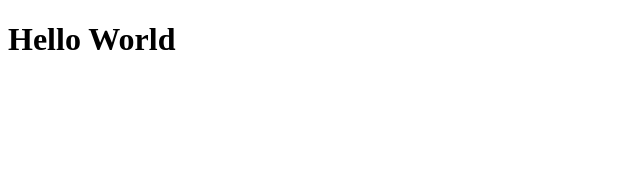
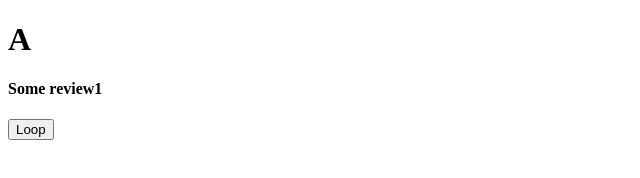
Before and after one commit to SuhasGavas/Vanilla-JS-Projects, a plain HTML site: page Reviews/index.html in a window 1280 px wide. Shown: the whole page, without its empty margins (0-640 px from the left). Drawn offline with Linux system fonts and the light colour scheme.

Commit message:
Reviews update

```diff
--- a/Reviews/index.html
+++ b/Reviews/index.html
@@ -7,9 +7,9 @@
     <title>Review</title>
   </head>
   <body>
-    <div>
-      <h1>Hello World</h1>
-      <spa
-    </div>
+    <h1 id="name"></h1>
+    <h4 id="review"></h4>
+    <button id="btn">Loop</button>
+    <script src="index.js"></script>
   </body>
 </html>
--- /dev/null
+++ b/Reviews/index.js
@@ -0,0 +1,19 @@
+const reviews = [
+  { id: 1, name: "A", review: "Some review1" },
+  { id: 2, name: "B", review: "Some review2" },
+  { id: 3, name: "C", review: "Some review3" },
+];
+
+const name_disp = document.getElementById("name");
+const review_disp = document.getElementById("review");
+const btn = document.getElementById("btn");
+
+name_disp.innerHTML = reviews[0].name;
+review_disp.innerHTML = reviews[0].review;
+
+btn.addEventListener("click", () => {
+  const random_num = Math.floor((Math.random() * 3) % 3);
+  console.log(random_num);
+  name_disp.innerHTML = reviews[random_num].name;
+  review_disp.innerHTML = reviews[random_num].review;
+});
```
